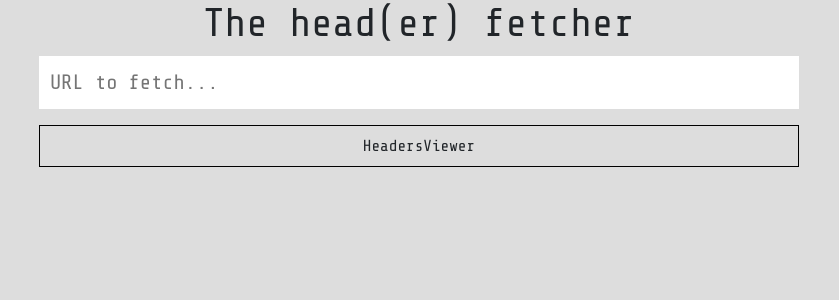
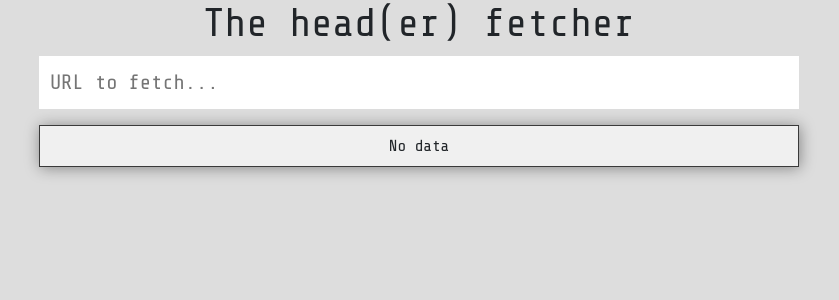
Before and after one commit to robahl/unobstrusive-head-fetcher, a React (Create React App) app: page / in a window 1280 px wide. Shown: the top 300 px of the page, without its empty margins (221-1060 px from the left). Built offline with nearby package versions, Linux system fonts and the light colour scheme.

Commit message:
HeadersViewer iterates and renders headers key value pair

```diff
--- a/src/HeadersViewer.js
+++ b/src/HeadersViewer.js
@@ -2,7 +2,20 @@ import React from 'react';
 import './HeadersViewer.scss';
 
 const HeadersViewer = ({ headers }) => {
-  return <div className="HeadersViewer col mt-3 p-2">HeadersViewer</div>;
+  const headersTable = Object.keys(headers).map(key => (
+    <tr key={key}>
+      <td className="key">{key}</td>
+      <td className="value">{headers[key]}</td>
+    </tr>
+  ));
+
+  const emptyMessage = 'No data';
+
+  return (
+    <div className="HeadersViewer col mt-3 p-2">
+      {headersTable.length > 0 ? <table>{headersTable}</table> : emptyMessage}
+    </div>
+  );
 };
 
 export default HeadersViewer;
--- a/src/HeadersViewer.scss
+++ b/src/HeadersViewer.scss
@@ -1,3 +1,26 @@
 .HeadersViewer {
-  border: 1px solid black;
+  background: rgb(240, 240, 240);
+  border: 1px solid rgb(58, 58, 58);
+  box-shadow: 1px 1px 15px rgba(0, 0, 0, 0.4);
+
+  table {
+    width: 100%;
+    table-layout: fixed;
+    text-align: left;
+  }
+
+  td {
+    white-space: nowrap;
+    overflow-x: scroll;
+  }
 }
+
+.key {
+  color: red;
+  width: 30%;
+}
+
+.value {
+  color: blue;
+  width: 70%;
+}
```
